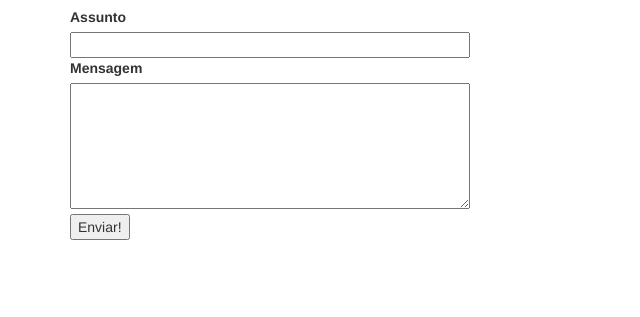
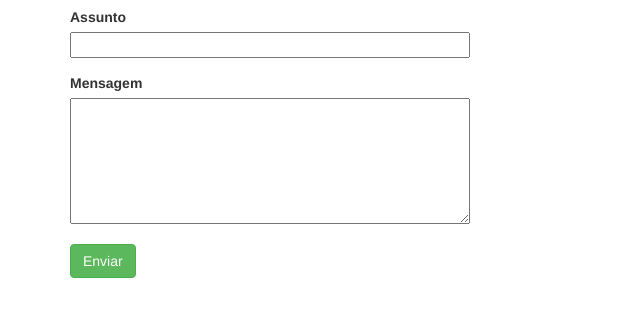
Before and after one commit to vanriwerson/docker-ferramenta-essencial-para-desenvolvedores, a plain HTML site: page email-worker-compose/web/index.html in a window 1280 px wide. Shown: the part 63-380 px from the top of the page, without its empty margins (0-640 px from the left). Drawn offline with nearby package versions, Linux system fonts and the light colour scheme.

Commit message:
Estilização com bootstrap cdn

```diff
--- a/email-worker-compose/web/index.html
+++ b/email-worker-compose/web/index.html
@@ -20,16 +20,16 @@
   <body class="container">
     <h1>E-mail Sender</h1>
     <form action="">
-      <div>
+      <div class="form-group">
         <label for="assunto">Assunto</label>
         <input type="text" name="assunto" id="assunto" />
       </div>
-      <div>
+      <div class="form-group">
         <label for="mensagem">Mensagem</label>
         <textarea name="mensagem" id="mensagem" cols="50" rows="6"></textarea>
       </div>
       <div>
-        <button>Enviar!</button>
+        <button class="btn btn-success">Enviar</button>
       </div>
     </form>
   </body>
```
